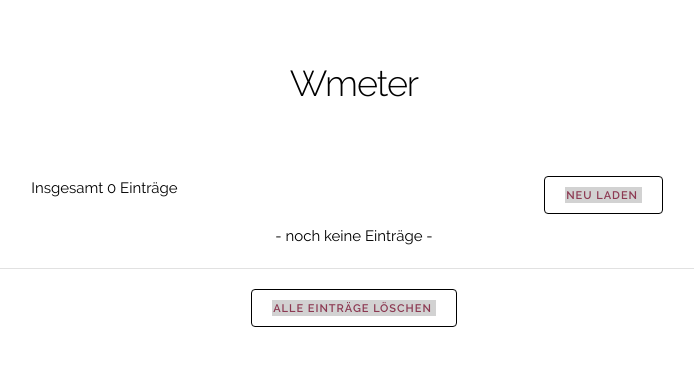
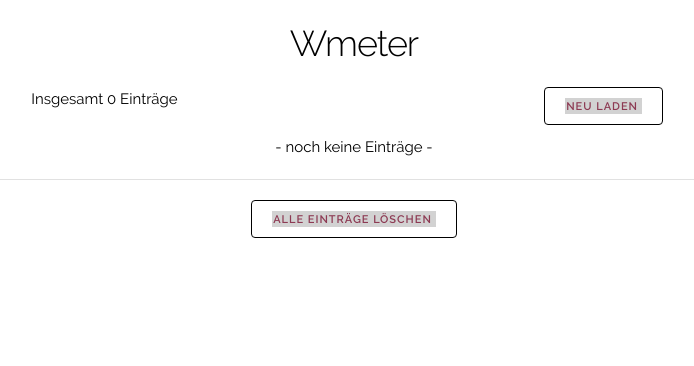
Before and after one commit to saliWd/div, a PHP site: page / in a window 1280 px wide. Shown: the top 366 px of the page, without its empty margins (286-980 px from the left). Run offline with PHP 8.4, Linux system fonts and the light colour scheme; data that the repository does not hold is empty.

Commit message:
small design changes

```diff
--- a/pico/wireless/RX/wmeter/css/skeleton.css
+++ b/pico/wireless/RX/wmeter/css/skeleton.css
@@ -531,16 +531,16 @@ hr {
 
 @media (min-width: 550px) {
   .section {
-    padding: 4rem 0 1rem;
+    padding: 1rem 0 1rem;
   }
 }
 @media (min-width: 750px) {
   .categories {
-    padding: 6rem 0 8rem;
+    padding: 3rem 0 8rem;
   }
 }
 @media (min-width: 1000px) {
   .section {
-    padding: 6rem 0 1rem;
+    padding: 2rem 0 1rem;
   }
 }
--- a/pico/wireless/RX/wmeter/index.php
+++ b/pico/wireless/RX/wmeter/index.php
@@ -19,8 +19,7 @@ function printBeginOfPage_index(bool $enableAutoload):void {
   </head><body>
   <div class="section noBottom">
   <div class="container">
-  <h3>Wmeter</h3>
-  <p>&nbsp;</p>';
+  <h3>Wmeter</h3>';
   return;
 }
 
@@ -93,17 +92,17 @@ if (($doSafe === 0) or ($doSafe === 2)) { // entry point of this site
       const data = {
         labels: labels,
         datasets: [{
-          label: "Verbrauch total [kWh]",
-          data: '.$val_y0_consumption.',
+          label: "Verbrauch [W]",
+          data: '.$val_y1_watt.',
           yAxisID: "yleft",
-          backgroundColor: "rgb(255, 99, 132)",
+          backgroundColor: "rgb(25, 99, 132)",
           showLine: false
         },
         {
-          label: "Verbrauch [W]",
-          data: '.$val_y1_watt.',
+          label: "Verbrauch total [kWh]",
+          data: '.$val_y0_consumption.',
           yAxisID: "yright",
-          backgroundColor: "rgb(25, 99, 132)",
+          backgroundColor: "rgba(255, 99, 132, 0.4)",
           showLine: false
         }
       ],
@@ -114,8 +113,8 @@ if (($doSafe === 0) or ($doSafe === 2)) { // entry point of this site
         options: {
           scales: {
             x: { type: "linear", position: "bottom", title: { display: true, text: "Stunden" } },
-            yleft: { type: "linear", position: "left", ticks: {color: "rgb(255, 99, 132)"} },
-            yright: { type: "linear",  position: "right", ticks: {color: "rgb(25, 99, 132)"}, grid: {drawOnChartArea: false} }
+            yleft: { type: "linear", position: "left", ticks: {color: "rgb(25, 99, 132)"} },
+            yright: { type: "linear",  position: "right", ticks: {color: "rgba(255, 99, 132, 0.8)"}, grid: {drawOnChartArea: false} }
           }
         }
       };
```
Also changed, not shown: pico/notes.md (+10 -1 lines).
